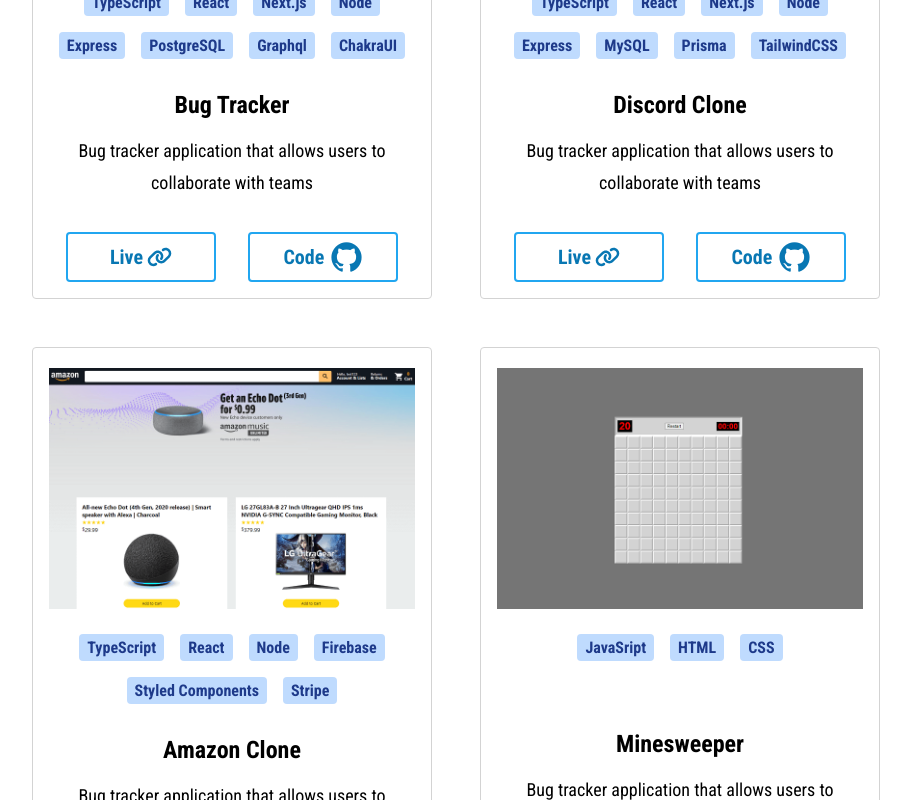
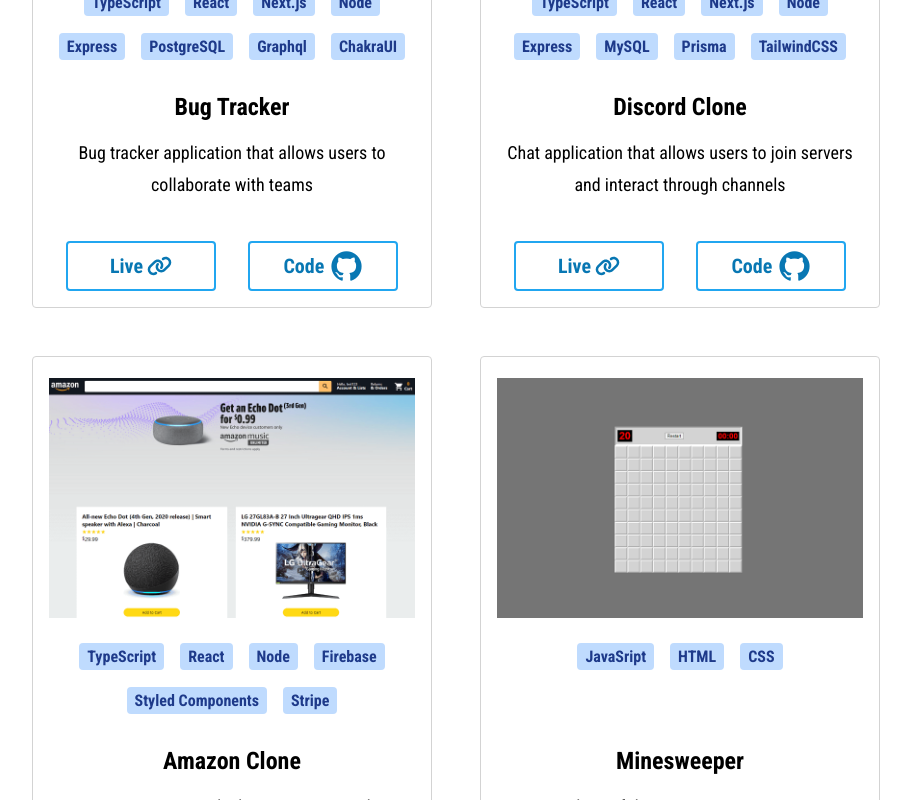
Before and after one commit to SaumaunV/portfolio, a React (Vite) app: page / in a window 1280 px wide. Shown: the part 2820-3620 px from the top of the page, without its empty margins (184-1095 px from the left). Built offline with nearby package versions, Linux system fonts and the light colour scheme.

Commit message:
Update project descriptions

```diff
--- a/src/components/Project.module.css
+++ b/src/components/Project.module.css
@@ -21,6 +21,7 @@
 
 .description {
     font-size: large;
+    min-height: 4.5rem;
 }
 
 .stack {
@@ -29,7 +30,7 @@
     gap: 1rem;
     flex-wrap: wrap;
     margin-bottom: 2rem;
-    min-height: 4rem;
+    height: 4.5rem;
 }
 
 .stackItem {
--- a/src/components/Projects.jsx
+++ b/src/components/Projects.jsx
@@ -27,7 +27,7 @@
         <Project
           image="../../images/discord-clone.png"
           name="Discord Clone"
-          description="Bug tracker application that allows users to collaborate with teams"
+          description="Chat application that allows users to join servers and interact through channels"
           stack={[
             "TypeScript",
             "React",
@@ -44,7 +44,7 @@
         <Project
           image="../../images/amazon-clone.png"
           name="Amazon Clone"
-          description="Bug tracker application that allows users to collaborate with teams"
+          description="E-commerce store with shopping cart, purchase history, and payment integration"
           stack={[
             "TypeScript",
             "React",
@@ -59,7 +59,7 @@
         <Project
           image="../../images/minesweeper.png"
           name="Minesweeper"
-          description="Bug tracker application that allows users to collaborate with teams"
+          description="Clone of the minesweeper game"
           stack={["JavaSript", "HTML", "CSS"]}
           demoLink="https://saumaunv.github.io/Minesweeper"
           githubLink="https://github.com/SaumaunV/Minesweeper"
```
